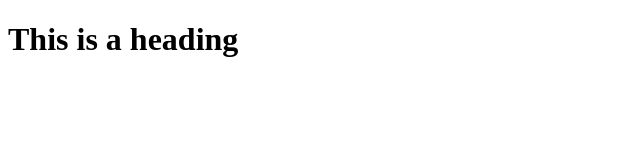
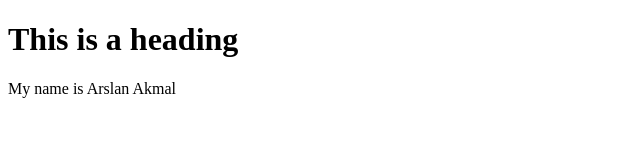
Before and after one commit to Arsl5461/kentest, a plain HTML site: page index.html in a window 1280 px wide. Shown: the whole page, without its empty margins (0-640 px from the left). Drawn offline with Linux system fonts and the light colour scheme.

Commit message:
Second Commit

```diff
--- a/index.html
+++ b/index.html
@@ -7,5 +7,6 @@
 </head>
 <body>
     <h1>This is a heading</h1>
+    <p>My name is Arslan Akmal</p>
 </body>
 </html>
```
